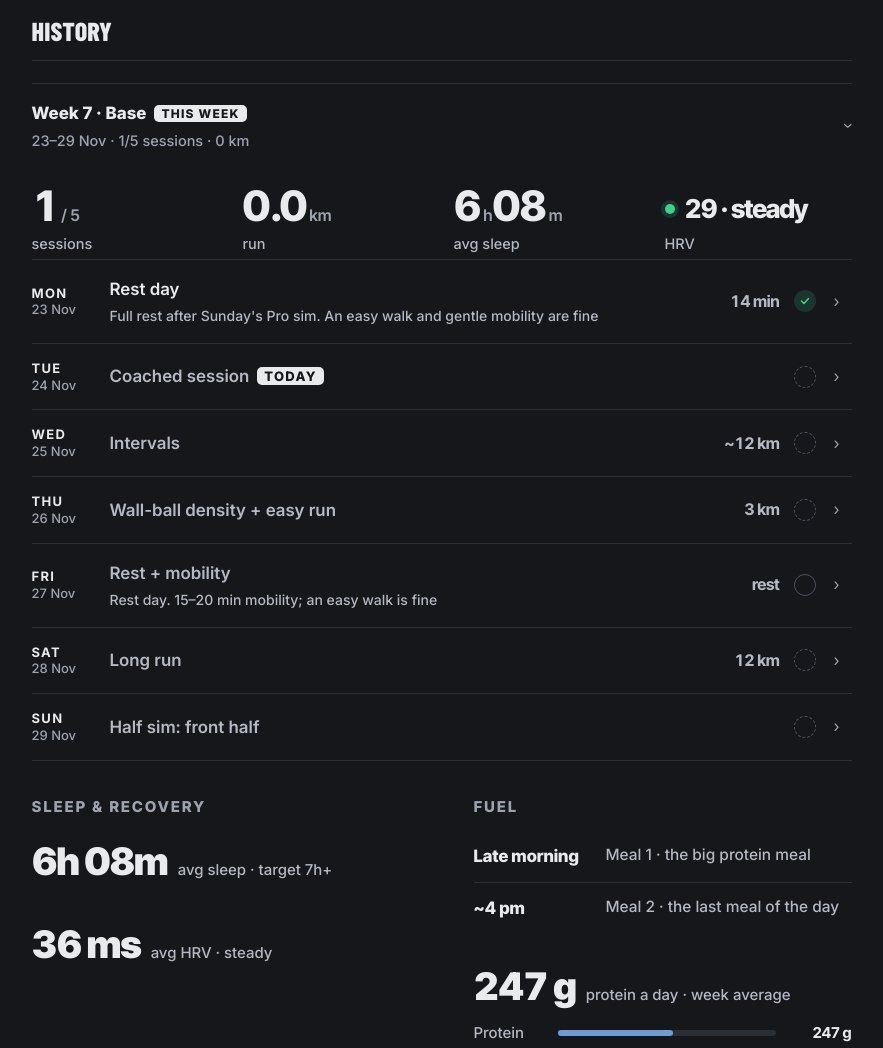
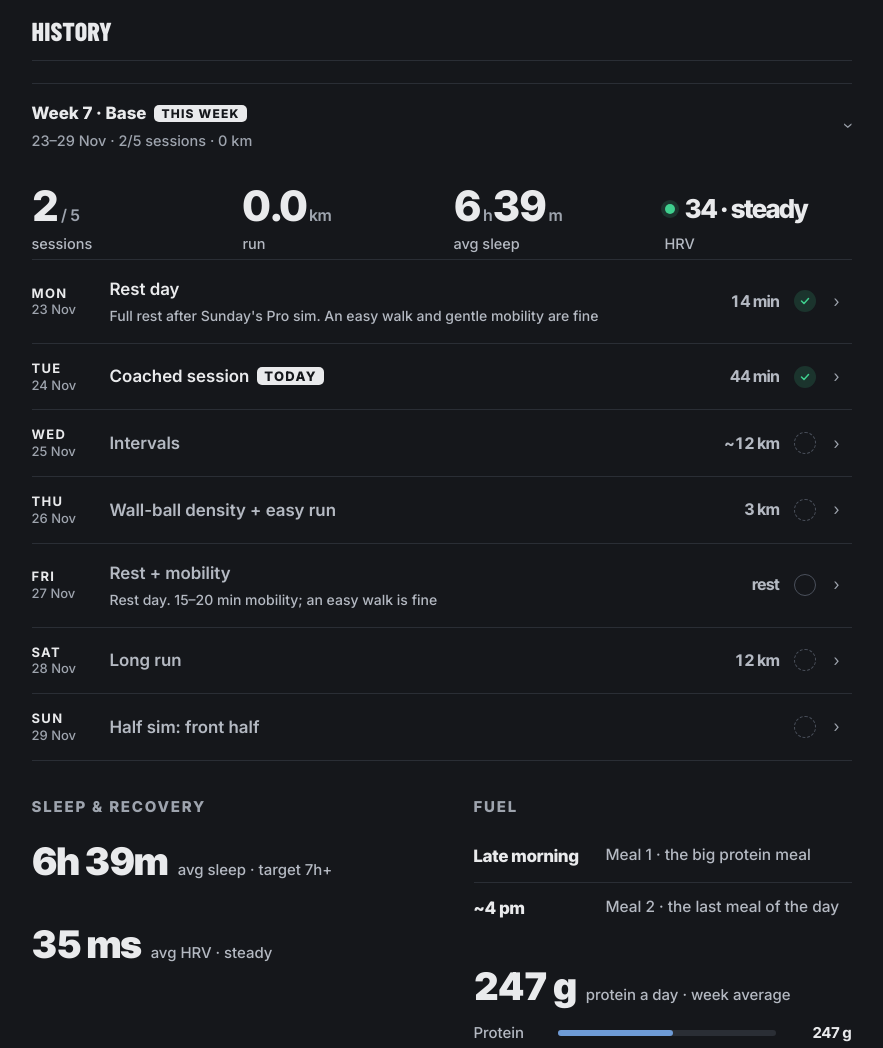
Before and after one commit to nateinbrisbane/road-to-pro, a plain HTML site: page training/index.html in a window 1280 px wide. Shown: the part 2900-3948 px from the top of the page, without its empty margins (191-1074 px from the left). Drawn offline with Linux system fonts and the light colour scheme.

Commit message:
Hourly site refresh 24 Nov 07:16 (#304)
Co-authored-by: Cursor Agent <cursoragent@cursor.com>
Co-authored-by: nateinbrisbane <nateinbrisbane@users.noreply.github.com>

```diff
--- a/training/index.html
+++ b/training/index.html
@@ -154,13 +154,13 @@
   <div class="sec-head"><h2 class="h2">History</h2></div>
   <details class="wk wk-fold" id="2026-w48" open><summary>
     <span class="wk-t">Week 7 · Base<span class="now">THIS WEEK</span></span>
-    <span class="wk-d">23–29 Nov · 1/5 sessions · 0 km</span>
+    <span class="wk-d">23–29 Nov · 2/5 sessions · 0 km</span>
     <span class="d-chev">›</span></summary>
     <div class="wk-body">  <div class="wk-stats"><div class="stats">
-  <div class="st"><div class="v num">1<small>/ 5</small></div><div class="k">sessions</div></div>
+  <div class="st"><div class="v num">2<small>/ 5</small></div><div class="k">sessions</div></div>
   <div class="st"><div class="v num">0.0<small>km</small></div><div class="k">run</div></div>
-  <div class="st"><div class="v num">6<small>h</small>08<small>m</small></div><div class="k">avg sleep</div></div>
-  <div class="st"><div class="v num"><span class="dot trend g">29 · steady</span></div><div class="k">HRV</div></div>
+  <div class="st"><div class="v num">6<small>h</small>39<small>m</small></div><div class="k">avg sleep</div></div>
+  <div class="st"><div class="v num"><span class="dot trend g">34 · steady</span></div><div class="k">HRV</div></div>
 </div></div>
   <div class="days">
   <details data-date="2026-11-23" class="day done"><summary>
@@ -175,13 +175,16 @@
       <div class="nut"><div class="nut-h">Nutrition</div>
 <div class="nut-meals"><span><b>Lunch</b> <time class="meal-time">~12:51 pm</time></span></div>        <div class="facts"><span><b>247 g</b> protein</span><span><b>269 g</b> carbs</span><span><b>100 g</b> fat</span></div>
 <div class="fuel">A lighter day, protein first</div>      </div>
-<div class="vids"><a href="https://www.youtube.com/watch?v=Oi7xoaJa9y8" rel="noopener"><img src="/assets/thumbs/couch_stretch.jpg" alt="" loading="lazy">Couch stretch</a><a href="https://www.youtube.com/watch?v=GVmY-DAjMPA" rel="noopener"><img src="/assets/thumbs/hip_90_90_switch.jpg" alt="" loading="lazy">90/90 hip switches</a><a href="https://www.youtube.com/watch?v=R3WDe7byUXo" rel="noopener"><img src="/assets/thumbs/mobility_routine.jpg" alt="" loading="lazy">Mobility routine</a></div>    </div></details>  <details data-date="2026-11-24" class="day planned"><summary>
+<div class="vids"><a href="https://www.youtube.com/watch?v=Oi7xoaJa9y8" rel="noopener"><img src="/assets/thumbs/couch_stretch.jpg" alt="" loading="lazy">Couch stretch</a><a href="https://www.youtube.com/watch?v=GVmY-DAjMPA" rel="noopener"><img src="/assets/thumbs/hip_90_90_switch.jpg" alt="" loading="lazy">90/90 hip switches</a><a href="https://www.youtube.com/watch?v=R3WDe7byUXo" rel="noopener"><img src="/assets/thumbs/mobility_routine.jpg" alt="" loading="lazy">Mobility routine</a></div>    </div></details>  <details data-date="2026-11-24" class="day done"><summary>
     <span class="d-day"><b>Tue</b>24 Nov</span>
     <span class="d-title">Coached session<span class="now">TODAY</span></span>
-    <span class="d-key num"></span>
-<span class="d-tick pl"></span>    <span class="d-chev">›</span></summary>
-    <div class="d-body">
-<ul><li>Coached session, kept controlled two days after the sim. Easy 5 km instead when it isn&#39;t on.</li></ul><div class="fuel">Fuel: normal eating</div><div class="vids"><a href="https://www.youtube.com/watch?v=AbInfCjSOdc" rel="noopener"><img src="/assets/thumbs/running_form.jpg" alt="" loading="lazy">Running form (HYROX runs)</a></div>    </div></details>  <details data-date="2026-11-25" class="day planned"><summary>
+    <span class="d-key num">44 min</span>
+<span class="d-tick"><svg viewBox="0 0 24 24" fill="none" stroke="currentColor" stroke-width="3" stroke-linecap="round" stroke-linejoin="round" aria-hidden="true"><path d="m5 12 5 5 9-10"/></svg></span>    <span class="d-chev">›</span></summary>
+    <div class="d-body">
+<ul><li>Coached session, kept controlled two days after the sim. Easy 5 km instead when it isn&#39;t on.</li></ul><div class="facts"><span><b>44 min</b> duration</span><span><b>233</b> kcal</span></div>      <div class="nut rd"><div class="nut-h">Readiness</div>
+        <div class="rd-line"><span>Slept <b class="">7h 10m</b></span><span>HRV <b>34</b> · <span class="hs-g">steady</span></span></div>
+      </div>
+<div class="fuel">Fuel: normal eating</div><div class="vids"><a href="https://www.youtube.com/watch?v=AbInfCjSOdc" rel="noopener"><img src="/assets/thumbs/running_form.jpg" alt="" loading="lazy">Running form (HYROX runs)</a></div>    </div></details>  <details data-date="2026-11-25" class="day planned"><summary>
     <span class="d-day"><b>Wed</b>25 Nov</span>
     <span class="d-title">Intervals</span>
     <span class="d-key num">~12 km</span>
@@ -216,7 +219,7 @@
     <div>
       <h3 class="h3">Sleep &amp; recovery</h3>
       <div class="rec">
-<div class="big-line"><b class="num">6h 08m</b><span>avg sleep · target 7h+</span></div><div class="big-line"><b class="num">36 ms</b><span>avg HRV · <span class="hs-g">steady</span></span></div>      </div>
+<div class="big-line"><b class="num">6h 39m</b><span>avg sleep · target 7h+</span></div><div class="big-line"><b class="num">35 ms</b><span>avg HRV · <span class="hs-g">steady</span></span></div>      </div>
     </div>
     <div>
       <h3 class="h3">Fuel</h3>
```
Also changed, not shown: index.html (+7 -4 lines).
